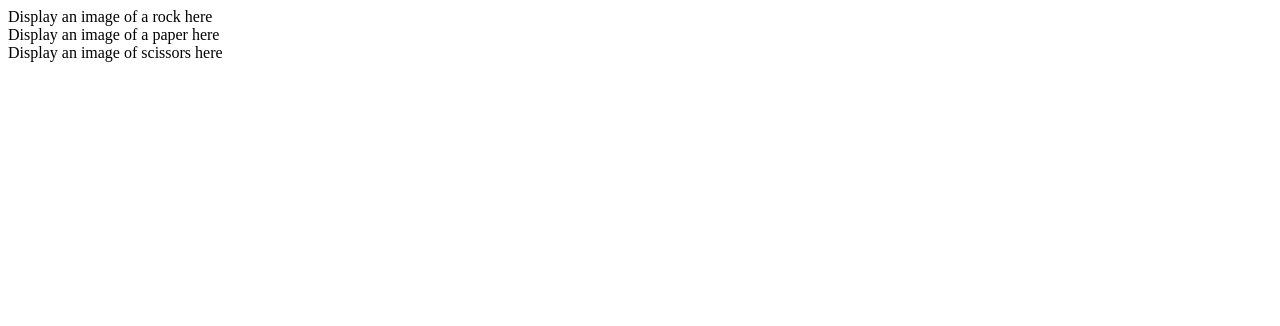
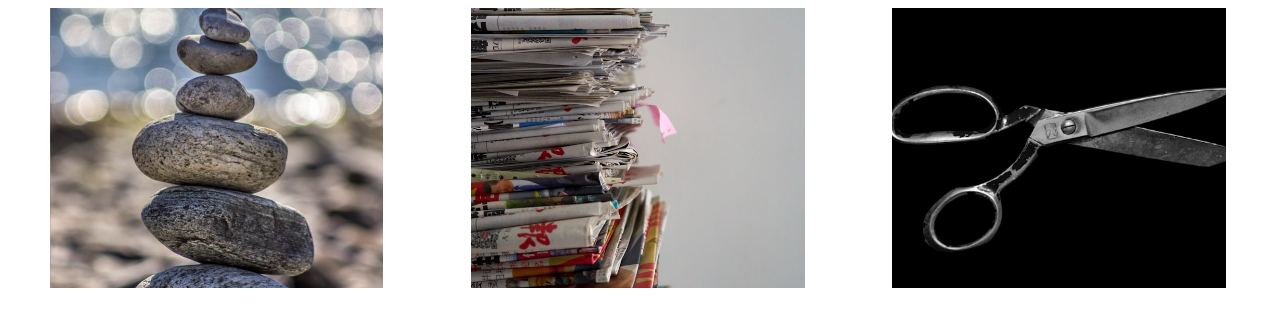
Before and after one commit to wbray93/rock-paper-scizzors-odinproject, a plain HTML site: page index.html in a window 1280 px wide. Drawn offline with Linux system fonts and the light colour scheme.

Commit message:
lesson learned to not overcomplicate objectives on a project. I spent way too much time getting engrossed in trying to make the css look pretty. however I got a lot of practice on dom manipulation and dynamically adding styles. need to refactor tomorrow on a fresh head and just knock out the main objectives for now can make it pretty later. need to follow theodinprojects advice about not trying to make the practice assignments perfect save that for portfolio projects

```diff
--- a/index.html
+++ b/index.html
@@ -4,11 +4,12 @@
     <meta charset="UTF-8">
     <meta name="viewport" content="width=device-width, initial-scale=1.0">
     <title>Rock Paper Scissors</title>
+    <link rel="stylesheet" href="styles.css">
 </head>
 <body>
-    <div>Display an image of a rock here</div>
-    <div>Display an image of a paper here</div>
-    <div>Display an image of scissors here</div>
+    <div class="buttonContainers" id="rock"></div>
+    <div class="buttonContainers" id="paper"></div>
+    <div class="buttonContainers" id="scissors"></div>
 
 <script src="script.js"></script>
 </body>
--- a/script.js
+++ b/script.js
@@ -1,3 +1,39 @@
+const rockContainer = document.querySelector("#rock");
+const paperContainer = document.querySelector("#paper");
+const scissorsContainer = document.querySelector("#scissors");
+
+// Function to create a button with specified background image
+function createButton(container, backgroundImageUrl) {
+    const button = document.createElement("button");
+    button.classList.add("button"); // Add a common class for styling
+    button.style.width = "80%";
+    button.style.height = "35vh";
+    button.style.margin = "auto";
+    button.style.backgroundImage = `url('${backgroundImageUrl}')`;
+    button.style.backgroundSize = "cover";
+    button.style.backgroundPosition = "center";
+    button.style.border = "none";
+    button.style.cursor = "pointer";
+    button.style.outline = "none"
+    container.appendChild(button);
+}
+
+//Handles the Rock button
+createButton(rockContainer, "rockpictures.jpg");
+
+//Handles the Paper button
+createButton(paperContainer, "paperpictures.jpg");
+
+//Handles the Scissors button
+createButton(scissorsContainer, "scissorspictures.jpg");
+
+
+
+
+
+
+
+
 function getComputerChoice() {
     const random = ["Rock", "Paper", "Scissors"];
     const randomIndex = Math.floor(Math.random() * random.length);
@@ -59,7 +95,7 @@ function letsPlay(playerChoice) {
     while(rounds < 5) {
         let playerChoice = getPlayerChoice();
         let computerChoice = getComputerChoice();
-        // console.log("Player choice:", playerChoice);
+        console.log("Player choice:", playerChoice);
         // console.log("Computer choice:", computerChoice);
         let result = determineWinner(playerChoice, computerChoice);
         // console.log(result);
--- a/styles.css
+++ b/styles.css
@@ -0,0 +1,6 @@
+.buttonContainers {
+    display: inline-flex;
+    justify-content: space-between;
+    align-items: center;
+    width: 33%;
+}
```
Also changed, not shown: paperpictures.jpg (added), rockpictures.jpg (added), scissorspictures.jpg (added).
